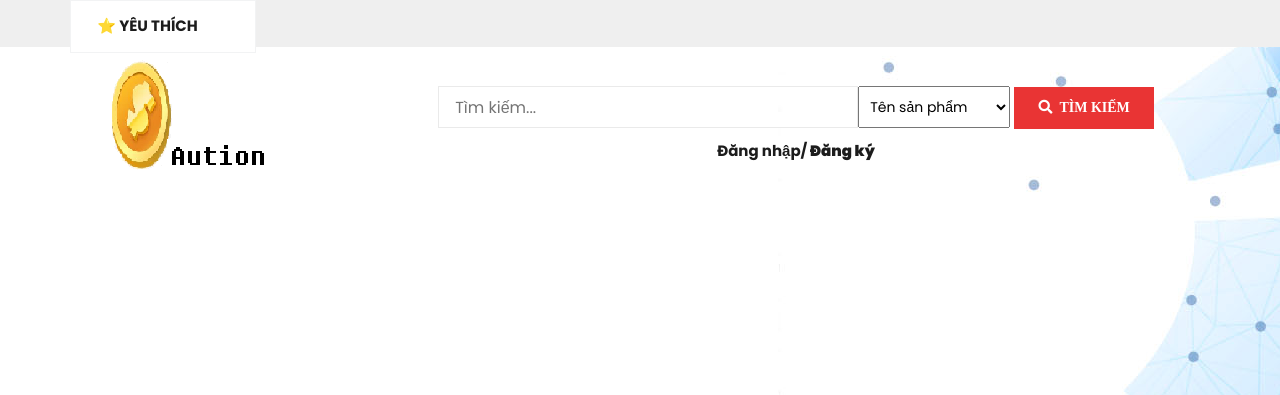
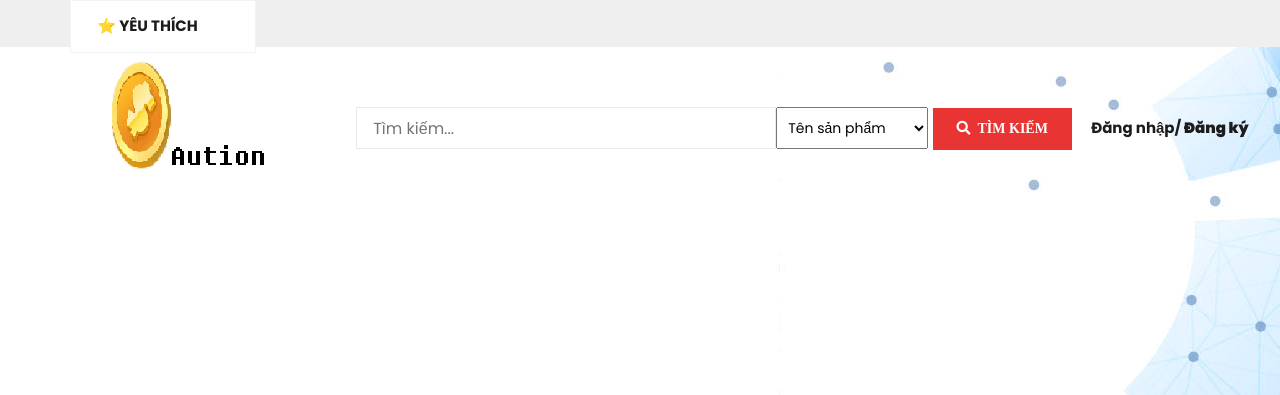
Before and after one commit to ZLoganZ/TMDT, a Node server app: template views/guest/login.handlebars in a window 1280 px wide. Shown: the top 395 px of the page. Run offline with Node 20, Linux system fonts and the light colour scheme; the template is opened without the code that fills it, so the values that code supplies are empty; some libraries are stand-ins or nearby versions; some web fonts are replaced.

Commit message:
fix file

```diff
--- a/views/layouts/main.handlebars
+++ b/views/layouts/main.handlebars
@@ -59,7 +59,7 @@
         <div class="body-wrapper-inner margin-from-header">
             <header id="header" class="header header-style3">
                 <div class="header-mid clearfix sticky-mid">
-                    <div class="container" style="max-width: 1200px; margin-bottom: 20px">
+                    <div class="container" style="max-width: 1200px; margin-bottom: 30px">
                         <div class="rows">
                             <!-- Logo -->
                             <div class="etrostore-logo pull-left my-container-logo" style="width:fit-content;">
@@ -67,7 +67,7 @@
                                     <img class=" lazyloaded" src="/picture/logo.png" alt="English Auction logo">
                                 </a>
                             </div>
-                            <div class="mid-header pull-right">
+                            <div class="mid-header pull-right" style="vertical-align: -webkit-baseline-middle;">
                                 <div class="widget sw_ajax_woocommerce_search-6 sw_ajax_woocommerce_search pull-left">
                                     <div class="widget-inner">
                                         <a class="search-icon fa fa-search"></a>
@@ -75,7 +75,7 @@
                                             <div class="top-form top-search non-category">
                                                 <div class="topsearch-entry">
                                                     <form onsubmit="false" method="GET" action="/search">
-                                                        <div id="sw_woo_search_1" class="search search-group" style="width: 892px;">
+                                                        <div id="sw_woo_search_1" class="search search-group" style="width: 920px; margin-top: 20px;">
                                                             <div class="content-search d-inline-block">
                                                                 <select class="my-select-search" name="style" id="style">
                                                                     <option value="0" selected>Tên sản phẩm</option>
@@ -100,7 +100,7 @@
                                                                                     href="#" id="navbarDropdown"
                                                                                     role="button" data-toggle="dropdown"
                                                                                     aria-haspopup="true"
-                                                                                    aria-expanded="false" style="font-size: 15px;">
+                                                                                    aria-expanded="false" style="font-size: 15px; vertical-align: -webkit-baseline-middle;">
                                                                                     Hi, <b>{{authUser.name}}!</b> <br>
                                                                                     Bạn có <b>{{format authUser.money}}</b>
                                                                                 </a>
```
